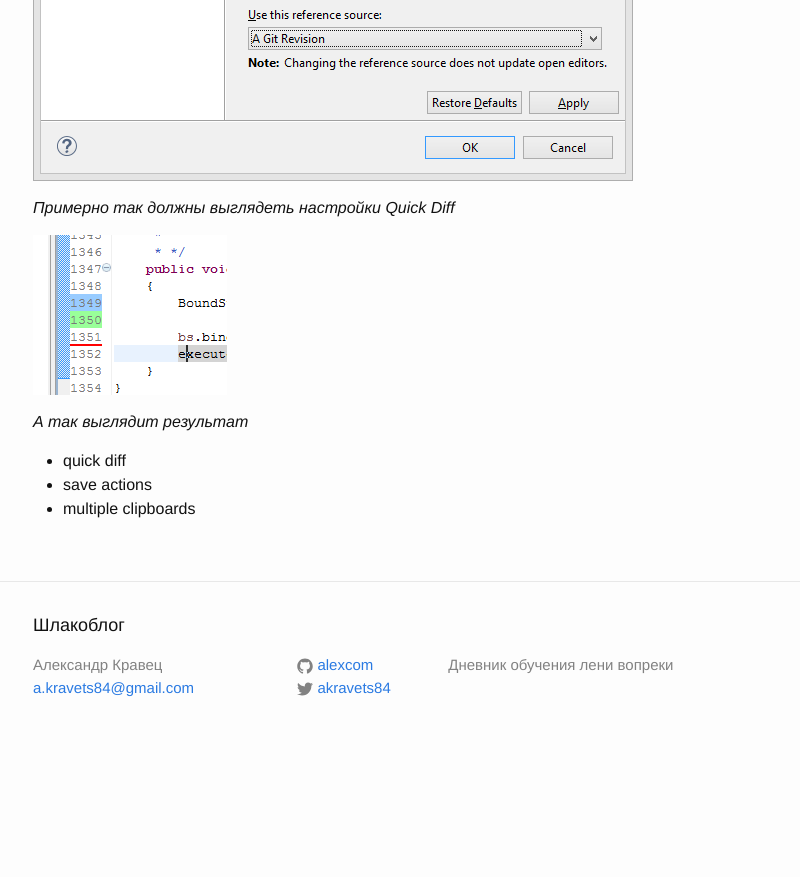
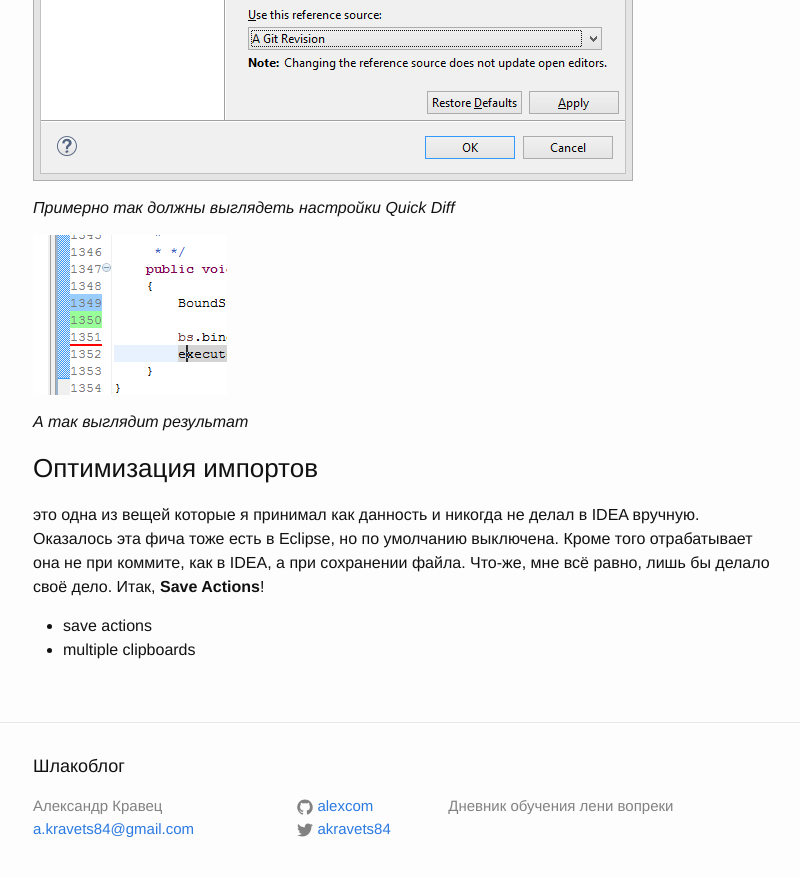
Before and after one commit to alexcom/alexcom.github.io, a Jekyll site: the page built from _posts/2015-05-06-idea-to-eclipse-migration.md, in a window 1280 px wide and 900 px high, scrolled down 951 px. Shown: the top 877 px of the window, without its empty margins (237-1037 px from the left). Built offline with Jekyll 4.4.1, drawn with Linux system fonts in a browser that asks for light colours; before the commit the page ends 1710 px from its top, so only the background shows below that.

Commit message:
started save actions

```diff
--- a/_posts/2015-05-06-idea-to-eclipse-migration.md
+++ b/_posts/2015-05-06-idea-to-eclipse-migration.md
@@ -19,7 +19,10 @@ categories: idea eclipse migration pain
 
 *А так выглядит результат*
 
-- quick diff
+
+###Оптимизация импортов
+это одна из вещей которые я принимал как данность и никогда не делал в IDEA вручную. Оказалось эта фича тоже есть в Eclipse, но по умолчанию выключена. Кроме того отрабатывает она не при коммите, как в IDEA, а при сохранении файла. Что-же, мне всё равно, лишь бы делало своё дело. Итак, **Save Actions**!
+
 - save actions
 - multiple clipboards
 
```
